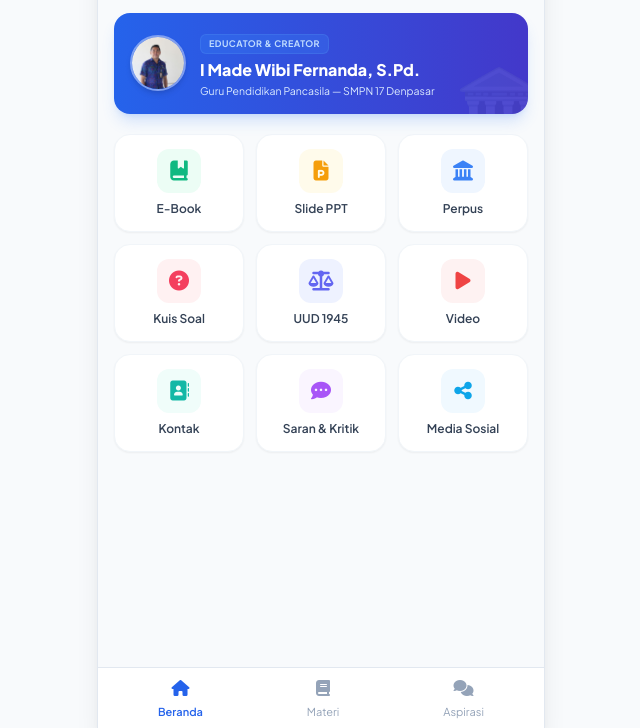
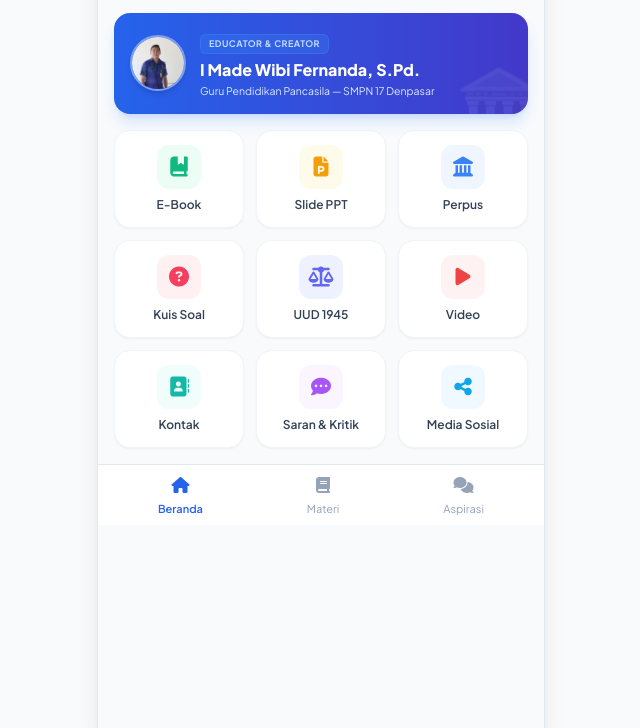
Before and after one commit to 1mwf29/seputar-ppkn, a plain HTML site: page index.html in a window 1280 px wide. Shown: the part 72-800 px from the top of the page, without its empty margins (319-959 px from the left). Drawn offline with nearby package versions, Linux system fonts and the light colour scheme.

Commit message:
Update index.html

```diff
--- a/index.html
+++ b/index.html
@@ -20,7 +20,7 @@
         }
     </style>
 </head>
-<body class="text-slate-800 min-h-screen flex flex-col justify-between max-w-md mx-auto bg-slate-50 border-x border-slate-200 shadow-xl">
+<body class="text-slate-800 min-h-screen flex flex-col justify-start max-w-md mx-auto bg-slate-50 border-x border-slate-200 shadow-xl">
 
     <!-- TOP HEADER -->
     <header class="p-4 flex justify-between items-center bg-white sticky top-0 z-40 border-b border-slate-100">
@@ -37,7 +37,7 @@
         </div>
     </header>
 
-    <main class="p-4 flex-1 space-y-5">
+    <main class="p-4 space-y-4">
 
        <!-- PROFILE BANNER / CARD PROFIL -->
 <div class="bg-gradient-to-r from-blue-600 to-indigo-700 rounded-2xl p-4 text-white shadow-lg shadow-blue-500/20 relative overflow-hidden">
```
